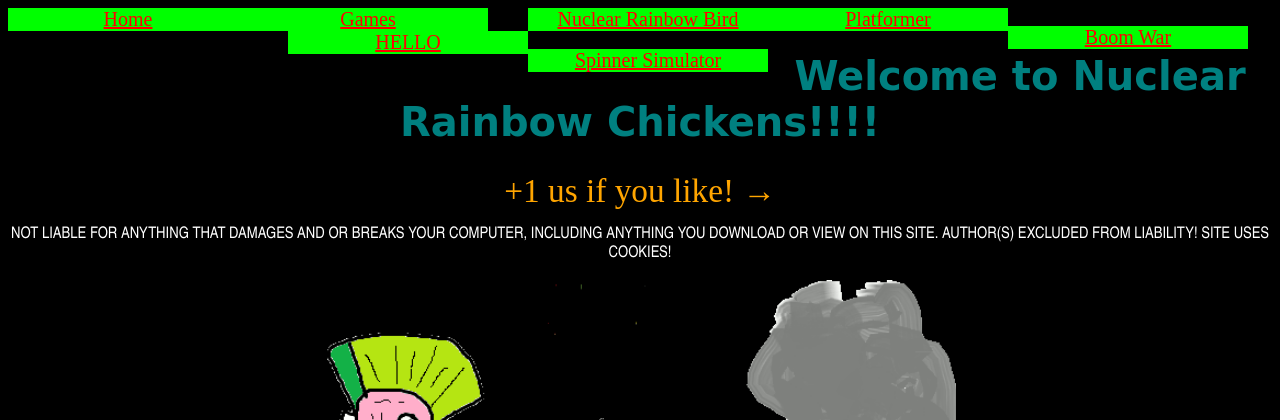
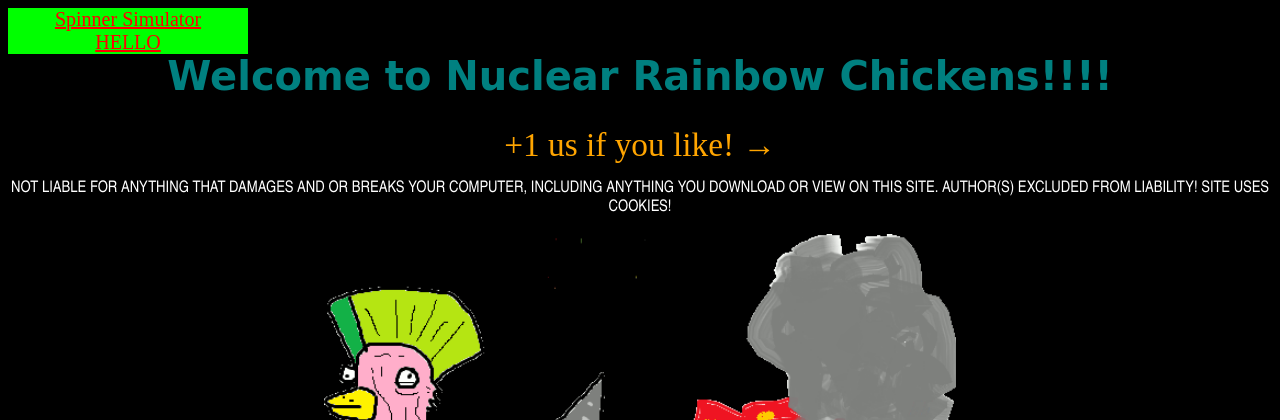
Before and after one commit to Nuclear-Rainbow-Chickens/Nuclear-Rainbow-Chickens.github.io, a PHP site: page / in a window 1280 px wide. Shown: the top 420 px of the page. Run offline with PHP 8.4, Linux system fonts and the light colour scheme; some libraries are stand-ins or nearby versions; some web fonts are replaced.

Commit message:
kjkjkjkj

```diff
--- a/main.css
+++ b/main.css
@@ -9,11 +9,11 @@ form{text-align: center;}
 a.link:hover{background-color:aqua; color: orange;}
 form{text-align: center; font-size: 25pt; color: yellow; font-family: Arial, serif;}
 body{background-color: black;}
-ul.menu{display: inline;list-style-type: none; margin-left: auto; margin-right: auto;}
+ul.menu{display: inline;list-style-type: none; margin-left: auto; margin-right: auto; position:relative;}
 ul.normal{margin-left: auto; margin-right: auto;}
 a.link{font-size: 20px; background-color: lime; display: block; width: 240px; color: red;}
 a.normal{font-size: 20px; color: lime; font-family: Comic, "Arial Black";}
-li.nav{float: left;}
+li.nav{float: left; position:absolute; left:0;}
 li.normal{float: left;}
 ul.drop{list-style: none;}
 table, th, td {border: 1px solid white; color: lime; font-family:Comic, Arial; size: 50px; margin-left: auto; margin-right: auto;}
```
